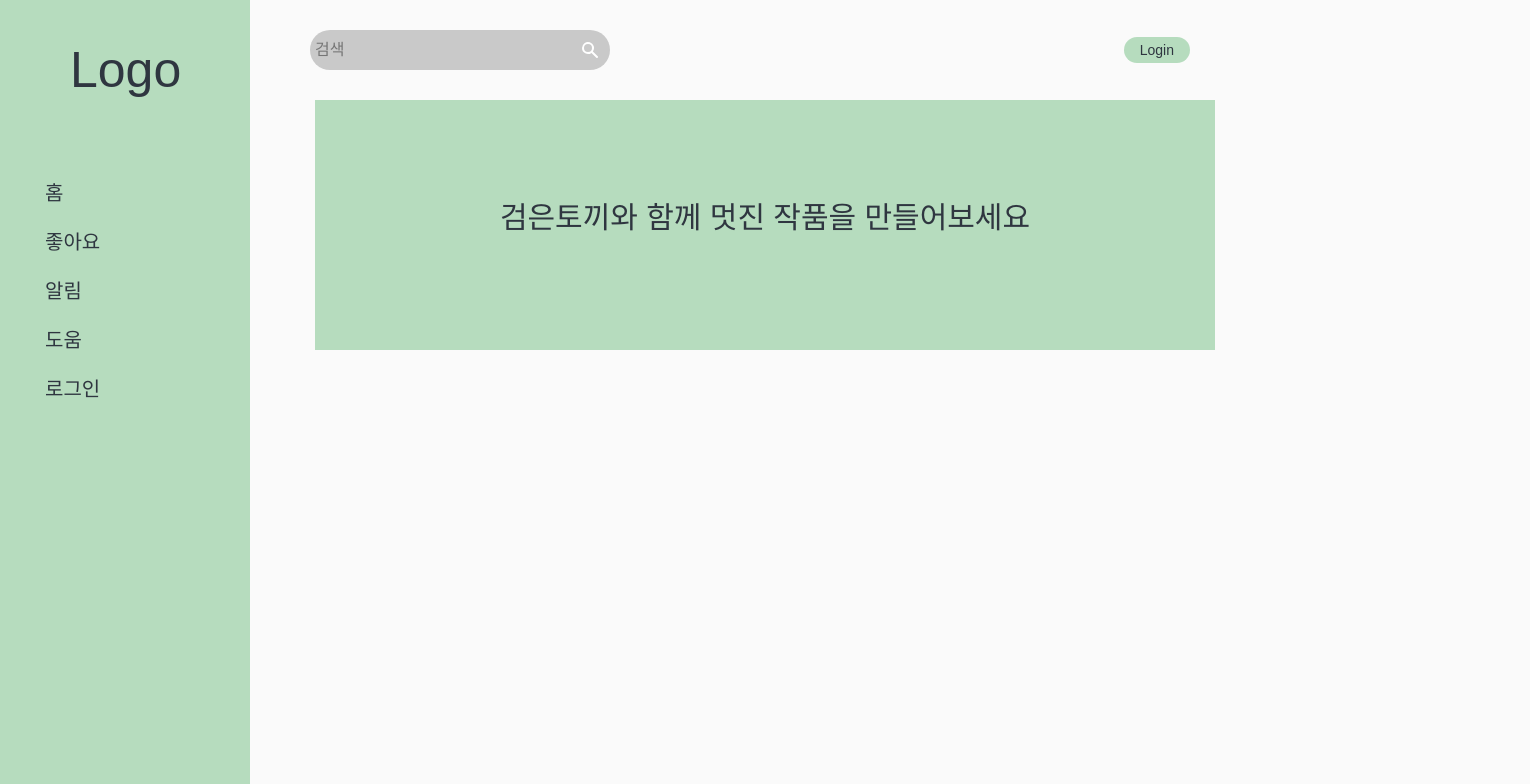
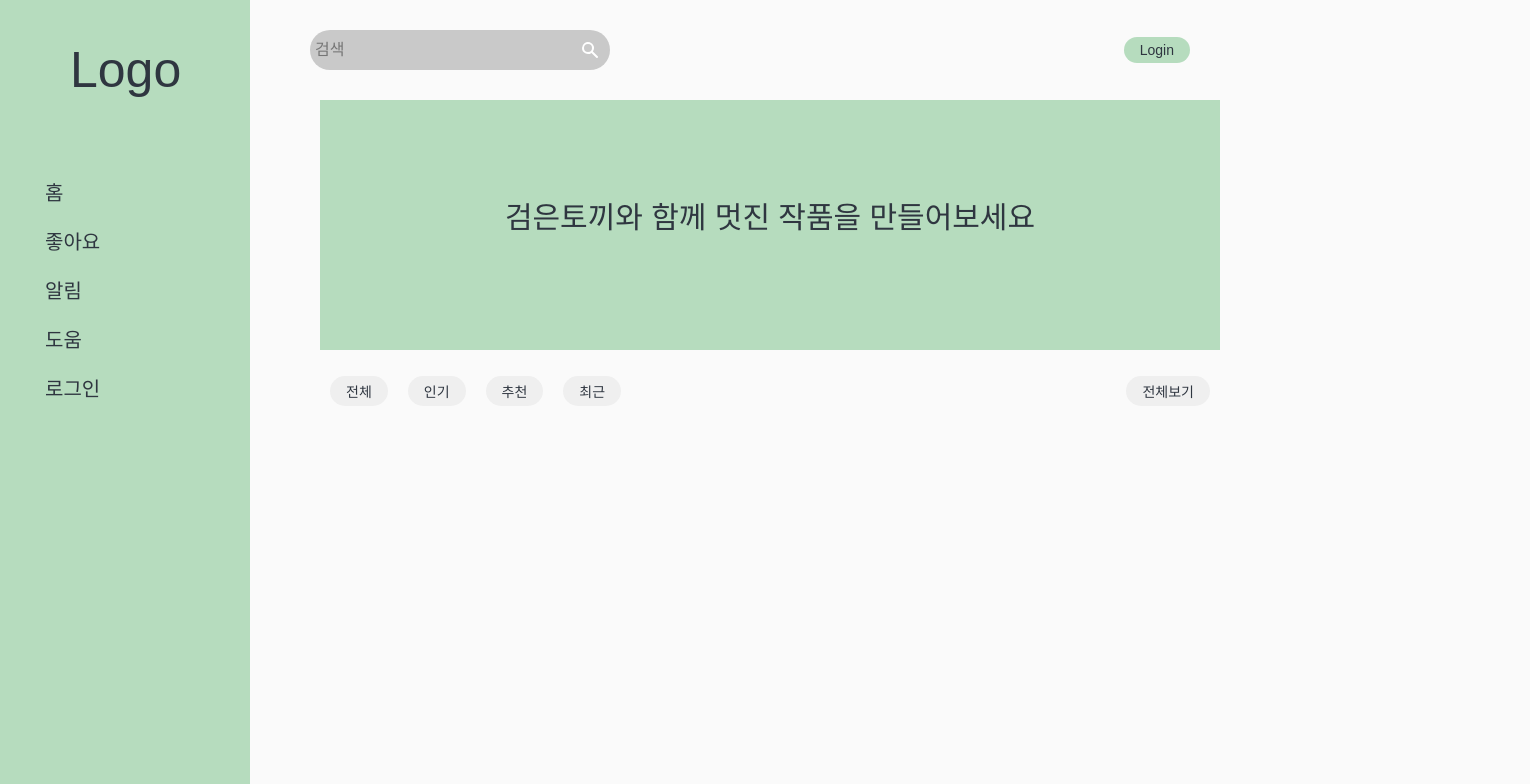
Before and after one commit to hyemimi/black-rabbit, a Next.js app: page / in a window 1280 px wide. Shown: the top 784 px of the page, 1530 px wide, since content can reach past the window. Built offline with nearby package versions, Linux system fonts and the light colour scheme.

Commit message:
button bar

```diff
--- a/layout/Layout.tsx
+++ b/layout/Layout.tsx
@@ -5,12 +5,10 @@ import Sidebar from "./Sidebar";
 export default function Layout() {
   return (
     <>
-      <LayoutDiv>
-        <Sidebar />
-        <div style={{ transform: "translateX(+250px)" }}>
-          <Header />
-        </div>
-      </LayoutDiv>
+      <Sidebar />
+      <div style={{ transform: "translateX(+250px)" }}>
+        <Header />
+      </div>
     </>
   );
   //1140px width height 924 px
--- a/layout/Sidebar.tsx
+++ b/layout/Sidebar.tsx
@@ -1,17 +1,19 @@
+import { useRouter } from "next/router";
 import styled from "styled-components";
 
 export default function Sidebar() {
+  const router = useRouter();
   return (
     <Side>
       <Logo>
         <h1>Logo</h1>
       </Logo>
       <div style={{ marginTop: "50px" }}>
-        <MenuButton>홈</MenuButton>
+        <MenuButton onClick={() => router.push("/")}>홈</MenuButton>
         <MenuButton>좋아요</MenuButton>
         <MenuButton>알림</MenuButton>
         <MenuButton>도움</MenuButton>
-        <MenuButton>로그인</MenuButton>
+        <MenuButton onClick={() => router.push("/login")}>로그인</MenuButton>
       </div>
     </Side>
   );
--- a/pages/index.tsx
+++ b/pages/index.tsx
@@ -15,6 +15,17 @@ export default function Home() {
       <Banner>
         <Title>검은토끼와 함께 멋진 작품을 만들어보세요</Title>
       </Banner>
+      <FilterDiv>
+        <div>
+          <FilterButton>전체</FilterButton>
+          <FilterButton>인기</FilterButton>
+          <FilterButton>추천</FilterButton>
+          <FilterButton>최근</FilterButton>
+        </div>
+        <div>
+          <FilterButton>전체보기</FilterButton>
+        </div>
+      </FilterDiv>
     </Wrapper>
   );
 }
@@ -23,10 +34,11 @@ const Wrapper = styled.div`
   display: flex;
   flex-direction: column;
   align-items: center;
-  width: 100%;
   gap: 1em;
-  padding-left: 250px;
   justify-content: center;
+  width: 1000px;
+  padding-left: 550px;
+  padding-right: 10px;
 `;
 
 const Banner = styled.div`
@@ -40,3 +52,27 @@ const Title = styled.h1`
   text-align: center;
   font-size: 30px;
 `;
+
+const FilterDiv = styled.span`
+  display: flex;
+  justify-content: space-between;
+  width: 900px;
+`;
+const FilterButton = styled.button`
+  margin: 10px;
+  height: fit-content;
+  font-size: 14px;
+  padding: 5px 16px 5px 16px;
+  text-align: center;
+  border: none;
+  color: ${(props) => props.theme.textColor};
+  background-color: D9D9D9;
+  border-radius: 30px;
+  cursor: pointer;
+  transition-duration: 50ms;
+  &: hover {
+    color: rgb(254, 254, 254);
+    background-color: rgb(63, 63, 63);
+  transition-duration: 100ms;
+  }}
+`;
```
